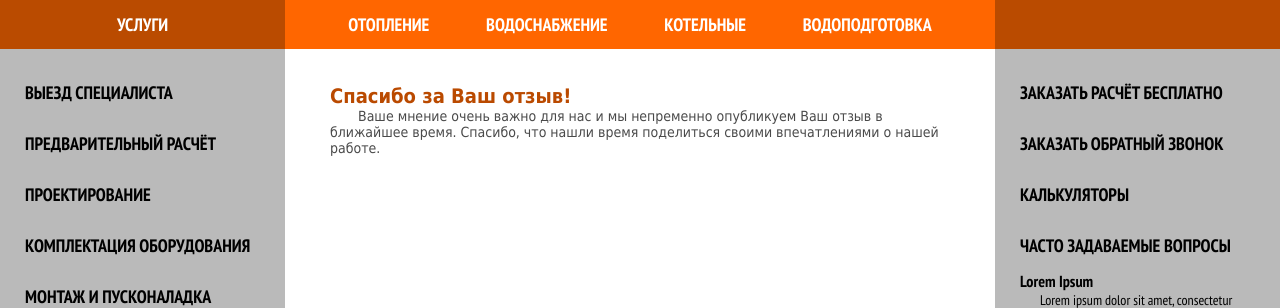
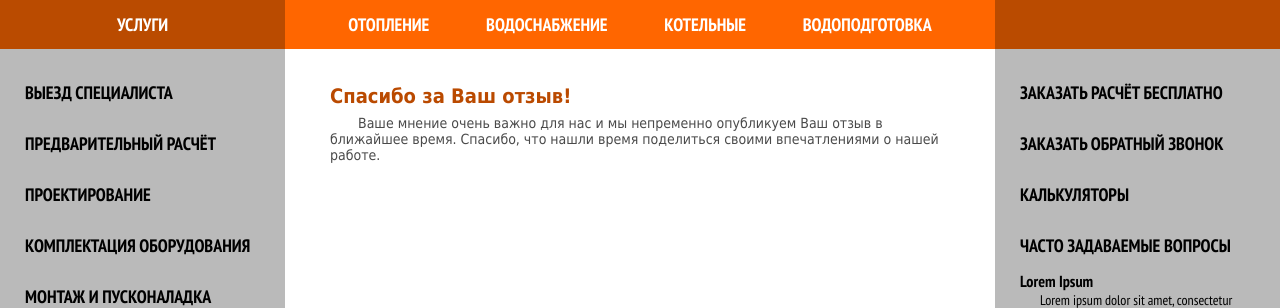
Before and after one commit to Cerzon/profitherm, a Django app: page /feedback/send/ in a window 1280 px wide. Shown: the part 435-743 px from the top of the page. Run offline with Django 3.2, Linux system fonts and the light colour scheme.

Commit message:
2017-04-17-15-15

```diff
--- a/static/css/main.css
+++ b/static/css/main.css
@@ -206,6 +206,10 @@ main {
 
 main article, main form {
     margin: 25px 45px;
+}
+
+main article p {
+    margin: 0.5em 0;
 }
 
 main input[type="text"],
```
